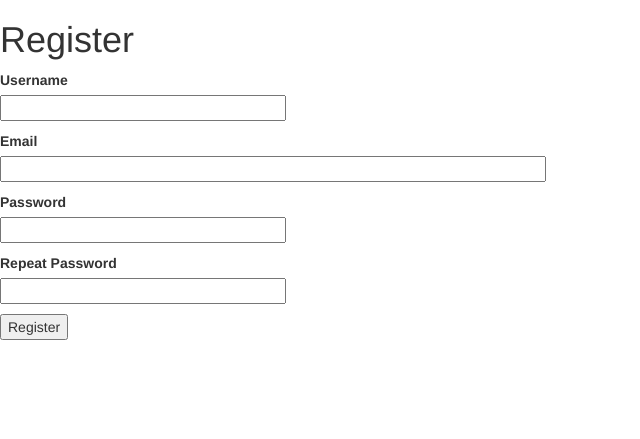
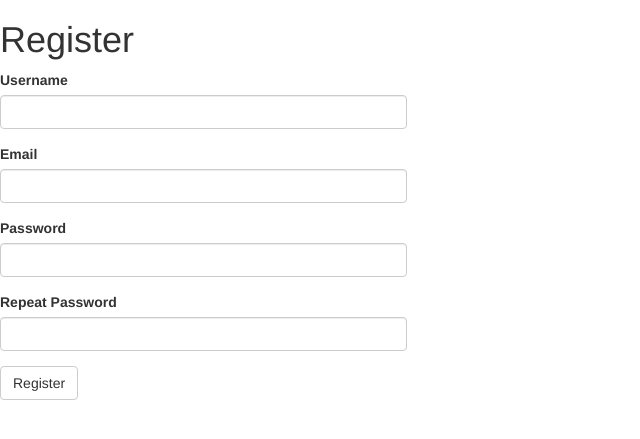
Before and after one commit to chrisjamesr/flask_practice, a Flask app: page /register in a window 1280 px wide. Shown: the part 50-489 px from the top of the page, without its empty margins (0-640 px from the left). Run offline with Flask 2, Linux system fonts and the light colour scheme; some libraries are stand-ins or nearby versions.

Commit message:
add bootstrap styling to register page

```diff
--- a/app/templates/register.html
+++ b/app/templates/register.html
@@ -1,8 +1,14 @@
 {% extends "base.html" %}
+{% import 'bootstrap/wtf.html' as wtf %}
 
 {% block content %}
     <h1>Register</h1>
-    <form action="" method="post">
+    <div class="row">
+        <div class="col-md-4">
+            {{ wtf.quick_form(form) }}
+        </div>
+    </div>
+    <!-- <form action="" method="post">
         {{ form.hidden_tag() }}
         <p>
             {{ form.username.label }} <br>
@@ -33,5 +39,5 @@
             {% endfor %}
         </p>
         <p>{{ form.submit() }}</p>
-    </form>
+    </form> -->
 {% endblock %}
```
